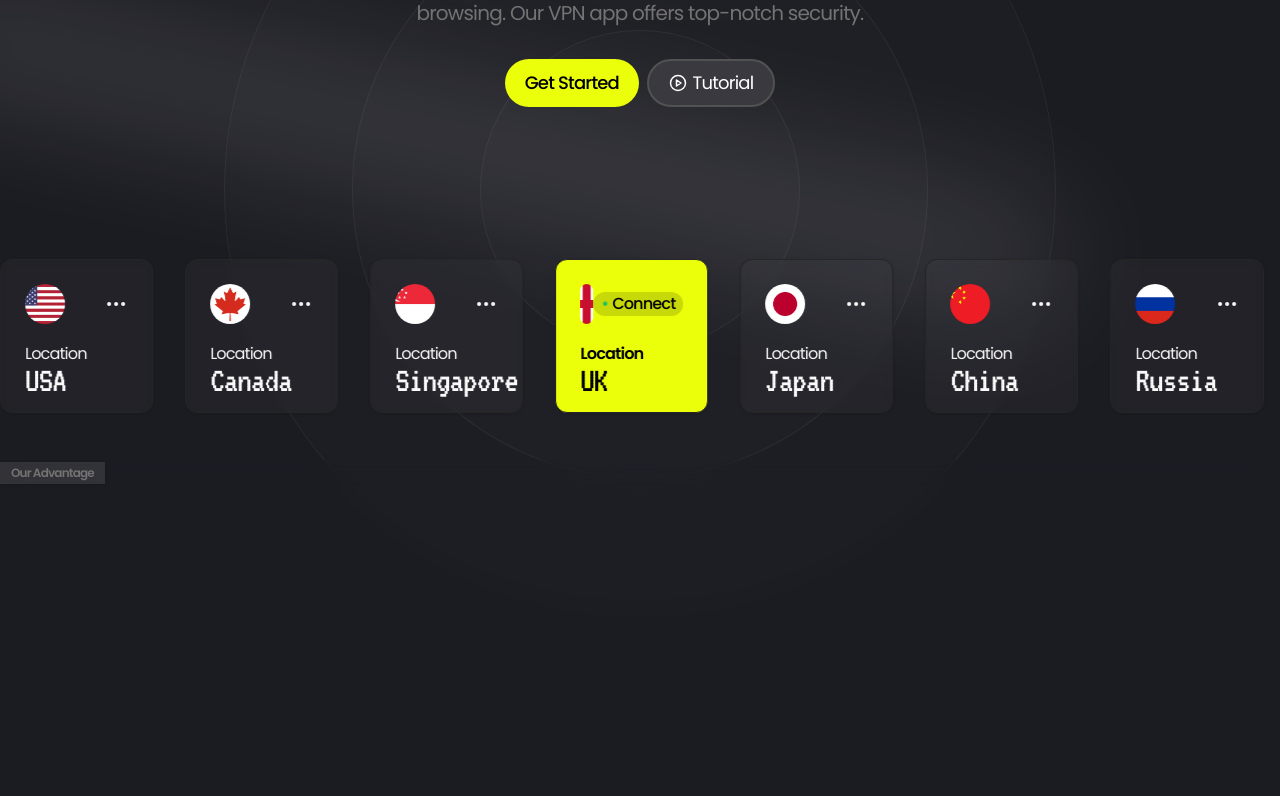
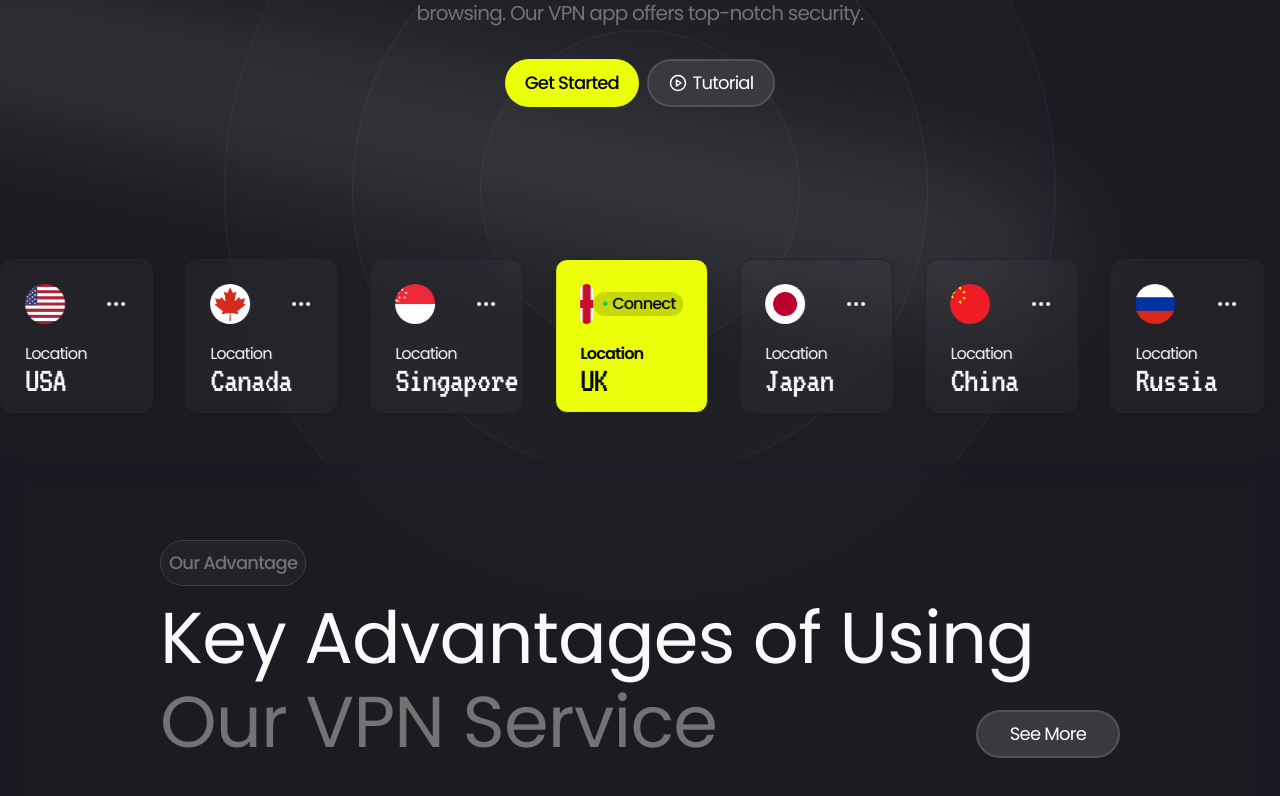
Before and after one commit to stingbulker/yuvraj-vpn, a Next.js app: page / in a window 1280 px wide. Shown: the part 386-1182 px from the top of the page. Built offline with nearby package versions, Linux system fonts and the light colour scheme.

Commit message:
modified:   app/components/Advantages.tsx 	modified:   app/page.tsx 	modified:   components/ui/badge.tsx

```diff
--- a/app/components/Advantages.tsx
+++ b/app/components/Advantages.tsx
@@ -1,13 +1,29 @@
-import { Badge } from '@/components/ui/badge'
-import React from 'react'
-
+import { Badge } from "@/components/ui/badge";
+import { Button } from "@/components/ui/button";
+import React from "react";
 
 const Advantages = () => {
   return (
-    <div className=''>
-      <Badge>Our Advantage</Badge>
+    <div className="w-full h-full relative z-10 bg-white/8 backdrop-blur-md py-20 px-40 flex flex-col">
+      <div className="flex flex-col gap-4">
+        <Badge className="w-max">Our Advantage</Badge>
+        <h1 className="text-7xl flex flex-col gap-3">
+          Key Advantages of Using
+          <span className="text-secondary-foreground flex justify-between">
+            Our VPN Service{" "}
+            <Button
+              size={"lg"}
+              className="flex gap-[.35rem] font-normal self-end px-8"
+              variant="grey"
+            >
+              See More
+            </Button>
+          </span>
+        </h1>
+      </div>
+      <div className=""></div>
     </div>
-  )
-}
+  );
+};
 
-export default Advantages
+export default Advantages;
--- a/app/page.tsx
+++ b/app/page.tsx
@@ -7,11 +7,7 @@ export default function Home() {
     <div className="h-[300vh] bg-background">
       <Navbar />
       <Header />
-      <div className="w-full h-full relative z-10 bg-white/8 backdrop-blur-md">
-        {/* <div className="absolute -top-20 blur-2xl w-full h-64 bg-white/8 backdrop-blur-md"> */}
-          <Advantages />
-        {/* </div> */}
-      </div>
+      <Advantages />
     </div>
   );
 }
--- a/components/ui/badge.tsx
+++ b/components/ui/badge.tsx
@@ -9,7 +9,7 @@ const badgeVariants = cva(
     variants: {
       variant: {
         default:
-          "border-transparent bg-primary/10 backdrop-blur-md text-secondary-foreground shadow hover:bg-primary/8  0",
+          "border-solid border border-neutral-700 bg-primary/[3%] text-secondary-foreground shadow p-2 text-lg font-medium rounded-full",
         secondary:
           "border-transparent bg-secondary text-secondary-foreground hover:bg-secondary/80",
         destructive:
```
